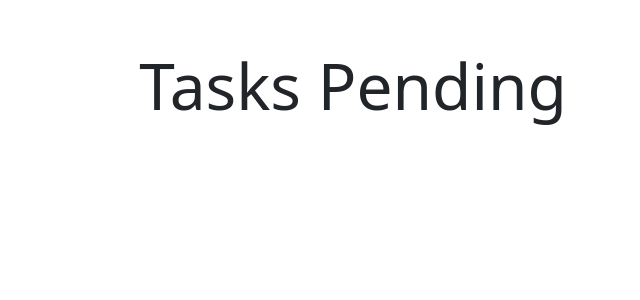
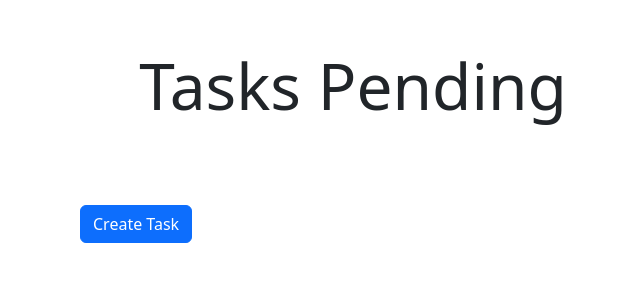
Before and after one commit to ThunderHDs/django-auth-crud, a Django app: page /tasks/ in a window 1280 px wide. Shown: the part 56-356 px from the top of the page, without its empty margins (287-927 px from the left). Run offline with Django 4.2, Linux system fonts and the light colour scheme; the visitor is signed in with stand-in values (Sample User, id 1); data that the repository does not hold is empty.

Commit message:
boton completada

```diff
--- a/tasks/templates/tasks.html
+++ b/tasks/templates/tasks.html
@@ -7,6 +7,10 @@
     <div class="row">
         <div class="col-md-6 offset-md-3">
             <h1 class="text-center display-3 py-5">Tasks Pending</h1>
+            <br>
+            <button class="btn btn-primary">
+                <a href="{% url 'create_task' %}" class="nav-link">Create Task</a>
+            </button>
 
             <ul class="list-group">
                 {% for task in tasks %}
```
